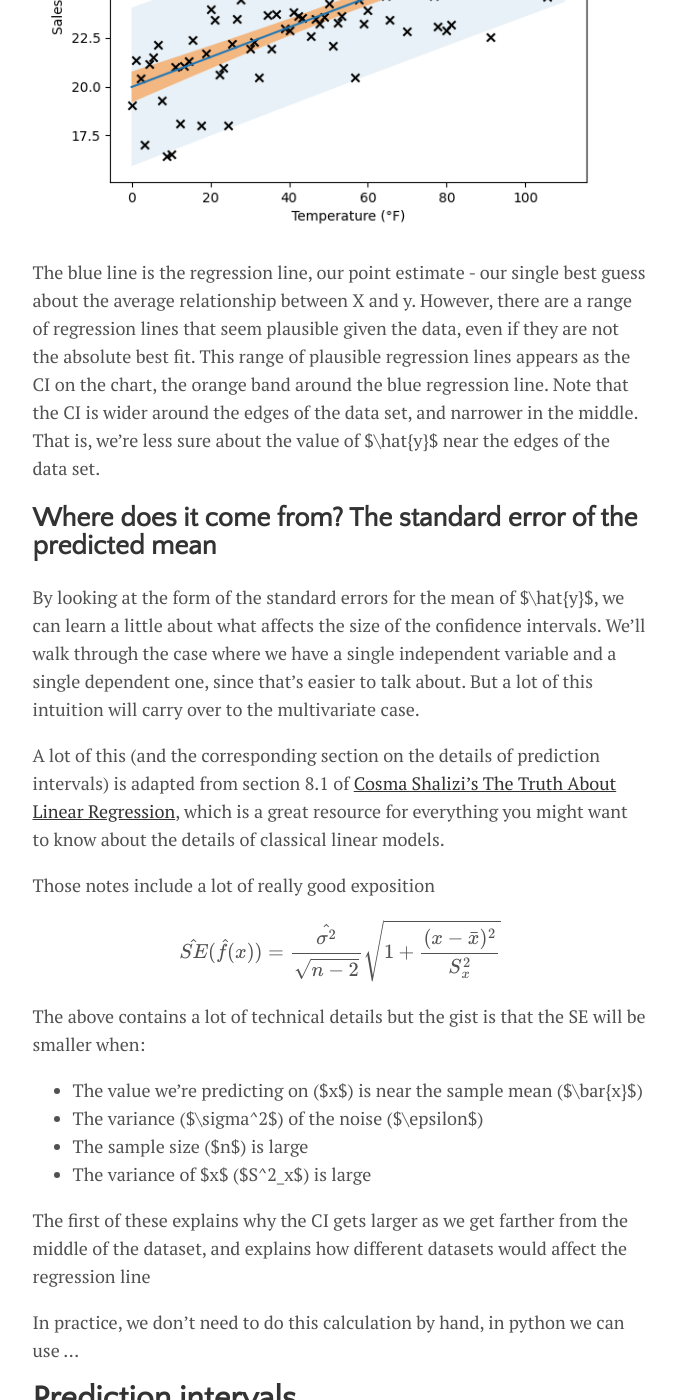
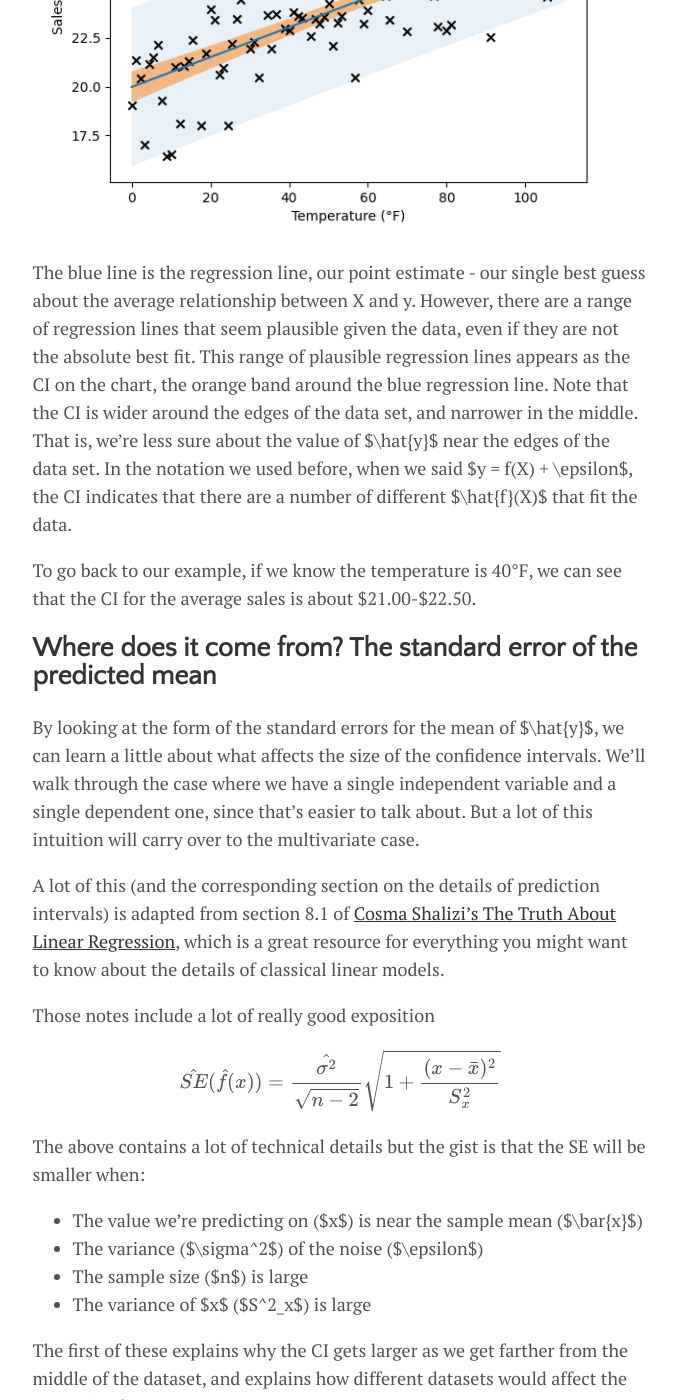
Before and after one commit to lmc2179/lmc2179.github.io, a Jekyll site: the page built from drafts/prediction_confidence.md, in a window 1280 px wide and 1400 px high, scrolled down 7272 px. Shown: the whole window, without its empty margins (300-976 px from the left). Built offline with Jekyll 4.4.1, drawn with Linux system fonts in a browser that asks for light colours; formulas are drawn with MathJax 3; some of the changed text lies outside the part shown.

Commit message:
Update prediction_confidence.md

```diff
--- a/drafts/prediction_confidence.md
+++ b/drafts/prediction_confidence.md
@@ -120,7 +120,9 @@ In either case, we're acknowledging that the point estimates $\hat{\alpha}$, $\h
 
 ![Regression line + Confidence interval + Prediction interval](https://raw.githubusercontent.com/lmc2179/lmc2179.github.io/master/assets/img/prediction_confidence/4.png)
 
-The blue line is the regression line, our point estimate - our single best guess about the average relationship between X and y. However, there are a range of regression lines that seem plausible given the data, even if they are not the absolute best fit. This range of plausible regression lines appears as the CI on the chart, the orange band around the blue regression line. Note that the CI is wider around the edges of the data set, and narrower in the middle. That is, we're less sure about the value of $\hat{y}$ near the edges of the data set.
+The blue line is the regression line, our point estimate - our single best guess about the average relationship between X and y. However, there are a range of regression lines that seem plausible given the data, even if they are not the absolute best fit. This range of plausible regression lines appears as the CI on the chart, the orange band around the blue regression line. Note that the CI is wider around the edges of the data set, and narrower in the middle. That is, we're less sure about the value of $\hat{y}$ near the edges of the data set. In the notation we used before, when we said $y = f(X) + \epsilon$, the CI indicates that there are a number of different $\hat{f}(X)$ that fit the data.
+
+To go back to our example, if we know the temperature is 40°F, we can see that the CI for the average sales is about $21.00-$22.50.
 
 ## Where does it come from? The standard error of the predicted mean
 
@@ -147,9 +149,9 @@ In practice, we don't need to do this calculation by hand, in python we can use
 
 ## What does the prediction interval represent intuitively?
 
-If we know X, we usually can't predict y exactly, but a model will tell us a range of values where y will fall
+If we have some value $X$, then under our model the average value of $y$ is given by $\hat{f}(X)$. However, an actual observation of $y$ might be pretty far from $\hat{f}(X)$, even if our model is correct and the true relationship is linear. This happens all the time, because an individual observation from a distribution can be far from the mean of the distribution. The prediction interval represents the range of actual observed values of $y$ that might show up for any particular $X$.
 
-Range of observed $y \mid X$
+To go back to our example, if we know the temperature is 40°F, we think on average the sales level is about $22.00. However, on a specific 40°F day, we probably won't see $22.00 in sales. Instead, we'll see a range around that value, about $18.00-$27.00. This range is called the prediction interval, because it's the interval in which we predict that actual observations will lie.
 
 ## Where does it come from?
 
```
Also changed, not shown: other parts of drafts/prediction_confidence.md (+0 -4 lines).
